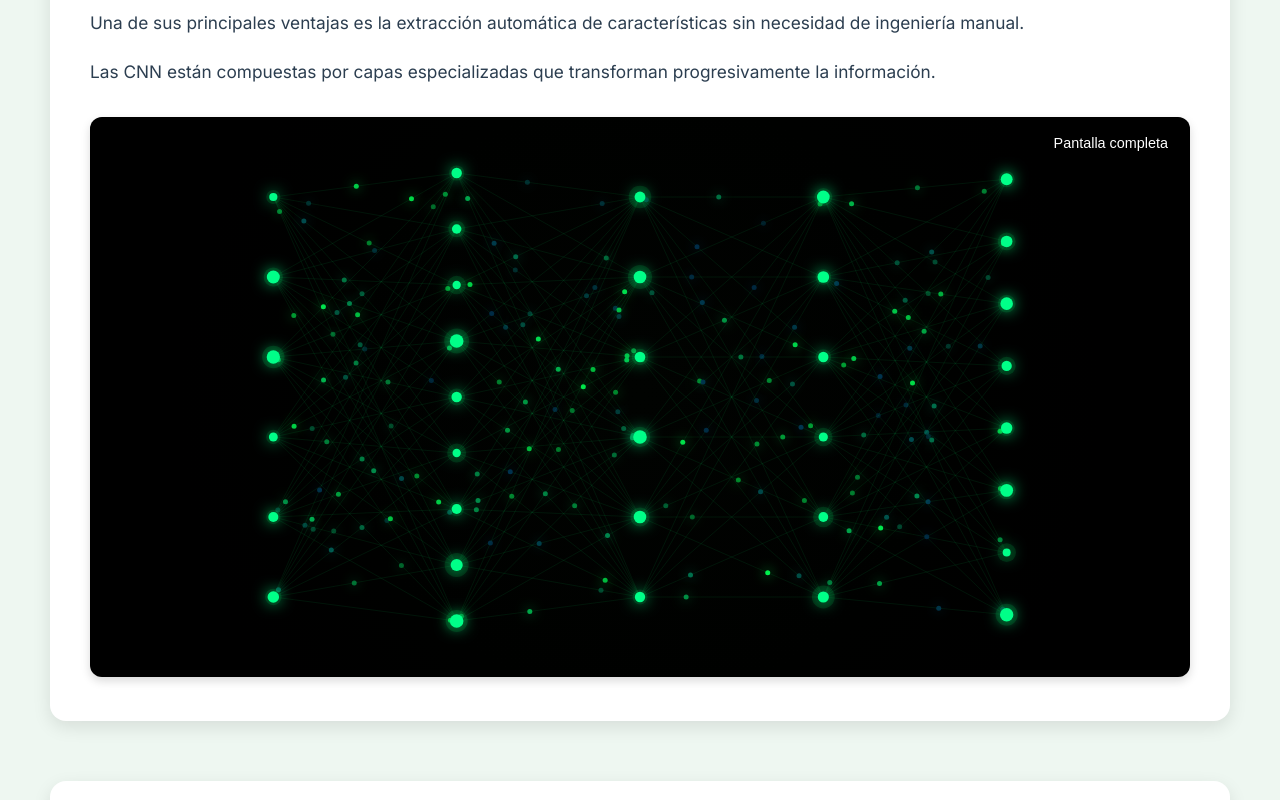
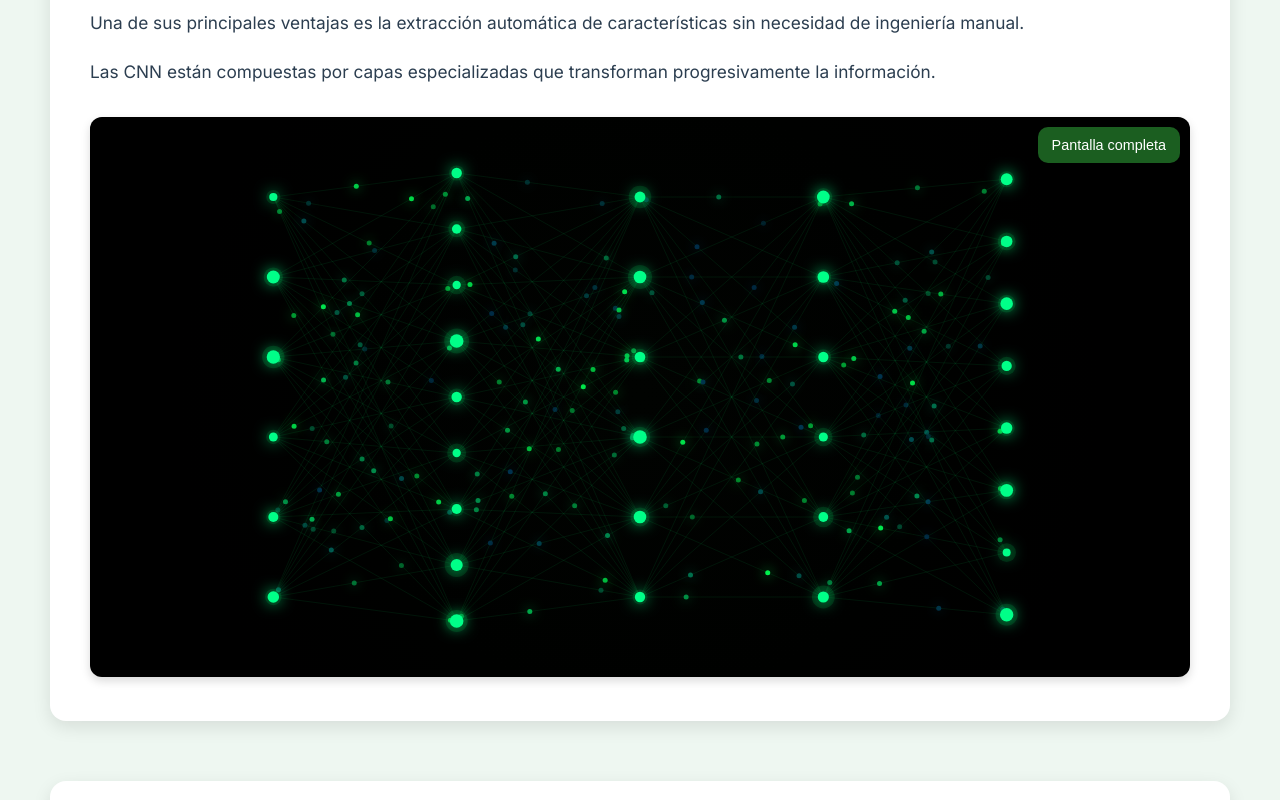
Before and after one commit to JRobRob/Proyecto-HDEX, a plain HTML site: page index.html in a window 1280 px wide. Shown: the part 1260-2060 px from the top of the page. Drawn offline with Linux system fonts and the light colour scheme.

Commit message:
Update index.html

```diff
--- a/index.html
+++ b/index.html
@@ -100,15 +100,20 @@ h2 {
   position: absolute;
   top: 10px;
   right: 10px;
-  z-index: 10;
-  background: rgba(0,0,0,0.6);
+  z-index: 20;
+  background: #1b5e20;
   color: white;
   border: none;
-  padding: 8px 12px;
-  border-radius: 8px;
+  padding: 10px 14px;
+  border-radius: 10px;
   cursor: pointer;
   font-size: 0.9em;
-  transition: 0.2s;
+  font-weight: 500;
+  box-shadow: 0px 2px 8px rgba(0,0,0,0.3);
+}
+
+.fullscreen-btn:hover {
+  background: #2e7d32;
 }
 
 .fullscreen-btn:hover {
@@ -250,7 +255,16 @@ section:hover {
 
 <!-- SCRIPT FULLSCREEN -->
 <script>
-function goFullscreen(elementId) {
+function goFullscreen(elementId, url) {
+
+  const isMobile = /iPhone|iPad|iPod|Android/i.test(navigator.userAgent);
+
+  if (isMobile) {
+    // 🔥 En móvil → abrir en nueva pestaña
+    window.open(url, '_blank');
+    return;
+  }
+
   const el = document.getElementById(elementId);
 
   if (el.requestFullscreen) {
@@ -262,6 +276,5 @@ function goFullscreen(elementId) {
   }
 }
 </script>
-
 </body>
 </html>
```
